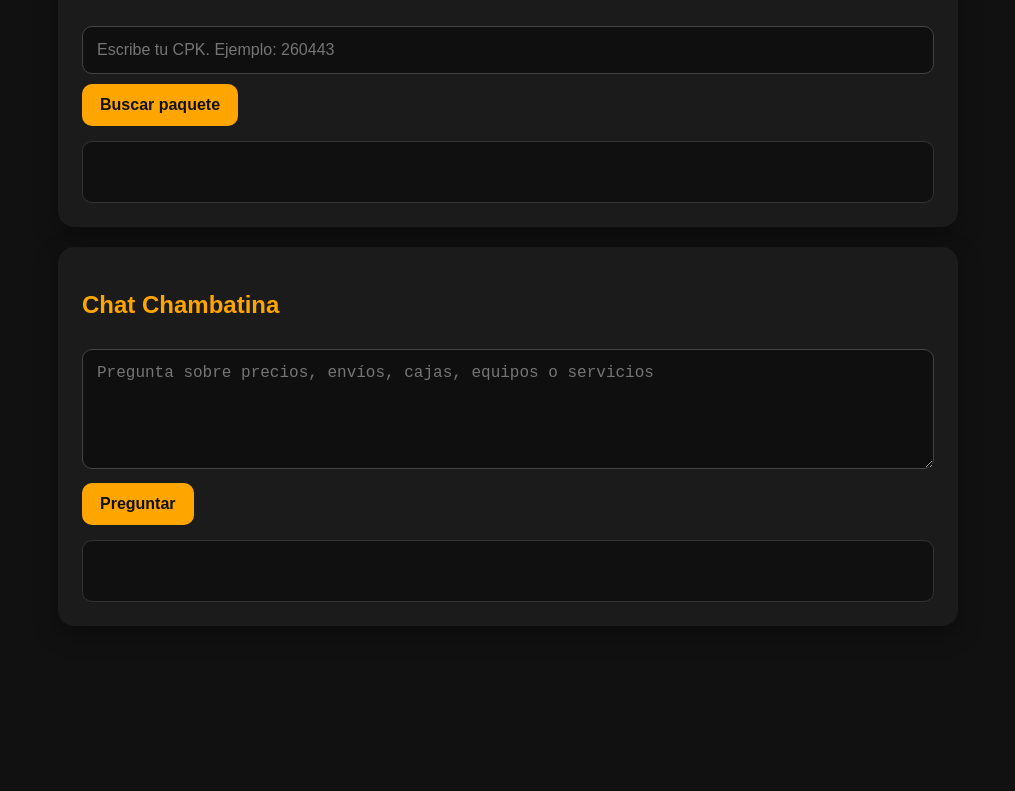
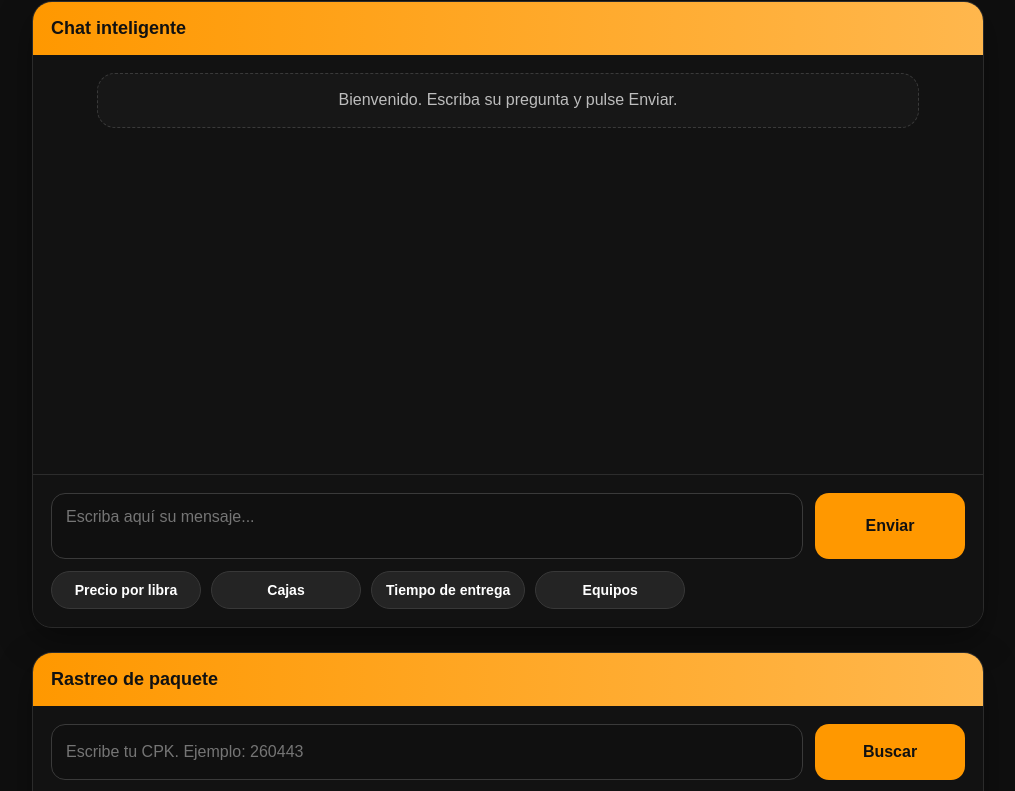
Before and after one commit to Chambatina1/Rastreador-, a website: page index.html in a window 1280 px wide. Shown: the part 108-899 px from the top of the page, without its empty margins (132-1147 px from the left). Before the commit the page ends 800 px from the top, so only its background shows below. Drawn offline with Linux system fonts and the light colour scheme.

Commit message:
Update index.html

```diff
--- a/index.html
+++ b/index.html
@@ -3,116 +3,252 @@
 <head>
   <meta charset="UTF-8" />
   <meta name="viewport" content="width=device-width, initial-scale=1.0" />
-  <title>Chambatina</title>
+  <title>Robot Chambatina</title>
   <style>
-    body{
+    * { box-sizing: border-box; }
+
+    body {
+      margin: 0;
       font-family: Arial, sans-serif;
-      background:#111;
-      color:#fff;
-      margin:0;
-      padding:20px;
+      background: #0f0f0f;
+      color: #fff;
     }
-    .wrap{
-      max-width:900px;
-      margin:0 auto;
+
+    .wrap {
+      max-width: 1000px;
+      margin: 0 auto;
+      padding: 24px;
     }
-    .card{
-      background:#1b1b1b;
-      border-radius:16px;
-      padding:24px;
-      margin-bottom:20px;
-      box-shadow:0 8px 25px rgba(0,0,0,.35);
+
+    .top {
+      text-align: center;
+      margin-bottom: 20px;
     }
-    h1,h2{ color:orange; }
-    input, textarea{
-      width:100%;
-      box-sizing:border-box;
-      padding:14px;
-      border-radius:10px;
-      border:1px solid #444;
-      background:#0f0f0f;
-      color:#fff;
-      margin-top:10px;
-      margin-bottom:10px;
-      font-size:16px;
+
+    .top h1 {
+      margin: 0;
+      color: #ff9800;
+      font-size: 34px;
     }
-    button{
-      background:orange;
-      color:#111;
-      border:none;
-      border-radius:10px;
-      padding:12px 18px;
-      font-size:16px;
-      font-weight:bold;
-      cursor:pointer;
-      margin-right:10px;
+
+    .top p {
+      margin: 8px 0 0;
+      color: #d0d0d0;
+      font-size: 16px;
     }
-    #resultadoRastreo, #resultadoChat{
-      margin-top:15px;
-      background:#101010;
-      border:1px solid #333;
-      border-radius:10px;
-      padding:15px;
-      white-space:pre-line;
-      min-height:30px;
+
+    .card {
+      background: #1b1b1b;
+      border: 1px solid #2b2b2b;
+      border-radius: 20px;
+      overflow: hidden;
+      box-shadow: 0 12px 35px rgba(0,0,0,0.35);
+      margin-bottom: 24px;
+    }
+
+    .header {
+      background: linear-gradient(90deg, #ff9800, #ffb74d);
+      color: #111;
+      padding: 16px 18px;
+      font-weight: bold;
+      font-size: 18px;
+    }
+
+    .content {
+      padding: 18px;
+      background: #121212;
+    }
+
+    .chat-box {
+      height: 420px;
+      overflow-y: auto;
+      padding: 18px;
+      background: #121212;
+      scroll-behavior: smooth;
+      border-bottom: 1px solid #2c2c2c;
+    }
+
+    .msg {
+      max-width: 82%;
+      padding: 14px 16px;
+      border-radius: 18px;
+      margin-bottom: 14px;
+      line-height: 1.55;
+      white-space: pre-wrap;
+      word-wrap: break-word;
+      font-size: 16px;
+    }
+
+    .user {
+      margin-left: auto;
+      background: #ff9800;
+      color: #111;
+      border-bottom-right-radius: 6px;
+    }
+
+    .bot {
+      margin-right: auto;
+      background: #232323;
+      color: #fff;
+      border: 1px solid #333;
+      border-bottom-left-radius: 6px;
+    }
+
+    .system {
+      margin: 0 auto 14px;
+      background: #171717;
+      color: #bdbdbd;
+      border: 1px dashed #3a3a3a;
+      text-align: center;
+      max-width: 90%;
+    }
+
+    .typing {
+      opacity: 0.8;
+      font-style: italic;
+    }
+
+    .input-row {
+      display: flex;
+      gap: 12px;
+      align-items: stretch;
+    }
+
+    textarea, input {
+      flex: 1;
+      resize: none;
+      min-height: 56px;
+      padding: 14px;
+      border-radius: 14px;
+      border: 1px solid #3a3a3a;
+      background: #101010;
+      color: #fff;
+      font-size: 16px;
+      outline: none;
+      font-family: Arial, sans-serif;
+    }
+
+    button {
+      min-width: 150px;
+      border: none;
+      border-radius: 14px;
+      background: #ff9800;
+      color: #111;
+      font-weight: bold;
+      font-size: 16px;
+      cursor: pointer;
+      padding: 0 18px;
+    }
+
+    button:disabled {
+      opacity: 0.55;
+      cursor: not-allowed;
+    }
+
+    .quick-row {
+      display: flex;
+      flex-wrap: wrap;
+      gap: 10px;
+      margin-top: 12px;
+    }
+
+    .quick-btn {
+      background: #242424;
+      color: #fff;
+      border: 1px solid #383838;
+      border-radius: 999px;
+      padding: 10px 14px;
+      font-size: 14px;
+      cursor: pointer;
+    }
+
+    #resultadoRastreo {
+      margin-top: 14px;
+      padding: 14px;
+      border-radius: 14px;
+      background: #101010;
+      border: 1px solid #333;
+      min-height: 50px;
+      white-space: pre-wrap;
+    }
+
+    @media (max-width: 700px) {
+      .wrap { padding: 14px; }
+      .chat-box { height: 360px; }
+      .input-row { flex-direction: column; }
+      button { min-height: 52px; }
+      .msg { max-width: 90%; }
     }
   </style>
 </head>
 <body>
   <div class="wrap">
-    <div class="card">
-      <h1>Rastreador Chambatina</h1>
-      <input id="cpk" placeholder="Escribe tu CPK. Ejemplo: 260443" />
-      <button onclick="buscarRastreo()">Buscar paquete</button>
-      <div id="resultadoRastreo"></div>
+    <div class="top">
+      <h1>Robot Chambatina</h1>
+      <p>Asistente con chat y rastreo</p>
     </div>
 
     <div class="card">
-      <h2>Chat Chambatina</h2>
-      <textarea id="mensaje" rows="5" placeholder="Pregunta sobre precios, envíos, cajas, equipos o servicios"></textarea>
-      <button onclick="preguntarIA()">Preguntar</button>
-      <div id="resultadoChat"></div>
+      <div class="header">Chat inteligente</div>
+      <div id="chatBox" class="chat-box">
+        <div class="msg system">Bienvenido. Escriba su pregunta y pulse Enviar.</div>
+      </div>
+      <div class="content">
+        <div class="input-row">
+          <textarea id="mensaje" placeholder="Escriba aquí su mensaje..."></textarea>
+          <button id="btnEnviar" type="button">Enviar</button>
+        </div>
+
+        <div class="quick-row">
+          <button class="quick-btn" type="button" onclick="ponerPregunta('¿Cuál es el precio por libra?')">Precio por libra</button>
+          <button class="quick-btn" type="button" onclick="ponerPregunta('¿Qué cajas tienen disponibles?')">Cajas</button>
+          <button class="quick-btn" type="button" onclick="ponerPregunta('¿Cuánto demora el envío?')">Tiempo de entrega</button>
+          <button class="quick-btn" type="button" onclick="ponerPregunta('¿Qué equipos manejan?')">Equipos</button>
+        </div>
+      </div>
+    </div>
+
+    <div class="card">
+      <div class="header">Rastreo de paquete</div>
+      <div class="content">
+        <div class="input-row">
+          <input id="cpk" type="text" placeholder="Escribe tu CPK. Ejemplo: 260443" />
+          <button id="btnRastreo" type="button">Buscar</button>
+        </div>
+        <div id="resultadoRastreo">Escribe tu CPK y pulsa Buscar.</div>
+      </div>
     </div>
   </div>
 
   <script>
-    async function buscarRastreo() {
-      const cpk = document.getElementById("cpk").value.trim();
-      const box = document.getElementById("resultadoRastreo");
+    const chatBox = document.getElementById("chatBox");
+    const mensajeInput = document.getElementById("mensaje");
+    const btnEnviar = document.getElementById("btnEnviar");
+    const btnRastreo = document.getElementById("btnRastreo");
 
-      if (!cpk) {
-        box.textContent = "Escribe un CPK válido.";
-        return;
-      }
-
-      box.textContent = "Buscando...";
-
-      try {
-        const res = await fetch("/api/rastreo/" + encodeURIComponent(cpk));
-        const data = await res.json();
-
-        if (!data.ok) {
-          box.textContent = data.mensaje || "No se encontró el paquete.";
-          return;
-        }
-
-        box.textContent = "Estado: " + data.estado + "\n\n" + data.descripcion;
-      } catch (e) {
-        console.error(e);
-        box.textContent = "No fue posible conectar con el servidor.";
-      }
+    function agregarMensaje(texto, tipo) {
+      const div = document.createElement("div");
+      div.className = "msg " + tipo;
+      div.textContent = texto;
+      chatBox.appendChild(div);
+      chatBox.scrollTop = chatBox.scrollHeight;
+      return div;
     }
 
-    async function preguntarIA() {
-      const mensaje = document.getElementById("mensaje").value.trim();
-      const box = document.getElementById("resultadoChat");
+    function ponerPregunta(texto) {
+      mensajeInput.value = texto;
+      mensajeInput.focus();
+    }
 
-      if (!mensaje) {
-        box.textContent = "Escribe una pregunta.";
-        return;
-      }
+    async function enviarMensaje() {
+      const mensaje = mensajeInput.value.trim();
+      if (!mensaje) return;
 
-      box.textContent = "Consultando...";
+      agregarMensaje(mensaje, "user");
+      mensajeInput.value = "";
+      btnEnviar.disabled = true;
+
+      const typing = agregarMensaje("Escribiendo respuesta...", "bot typing");
 
       try {
         const res = await fetch("/api/chat", {
@@ -124,18 +260,71 @@
         });
 
         const data = await res.json();
+        typing.remove();
 
-        if (!data.ok) {
-          box.textContent = data.mensaje || "No se pudo obtener respuesta.";
+        if (!res.ok || !data.ok) {
+          agregarMensaje(data?.mensaje || "Error del servidor.", "bot");
+          btnEnviar.disabled = false;
           return;
         }
 
-        box.textContent = data.respuesta;
-      } catch (e) {
-        console.error(e);
-        box.textContent = "No fue posible conectar con el servidor.";
+        agregarMensaje(data.respuesta || "No hubo respuesta.", "bot");
+      } catch (error) {
+        typing.remove();
+        agregarMensaje("No fue posible conectar con el servidor.", "bot");
+        console.error(error);
+      }
+
+      btnEnviar.disabled = false;
+      mensajeInput.focus();
+    }
+
+    async function buscarRastreo() {
+      const cpk = document.getElementById("cpk").value.trim();
+      const resultado = document.getElementById("resultadoRastreo");
+
+      if (!cpk) {
+        resultado.textContent = "Escribe un CPK válido.";
+        return;
+      }
+
+      resultado.textContent = "Buscando...";
+
+      try {
+        const res = await fetch("/api/rastreo/" + encodeURIComponent(cpk));
+        const data = await res.json();
+
+        if (!data.ok) {
+          resultado.textContent = data.mensaje || "No se encontró el paquete.";
+          return;
+        }
+
+        resultado.textContent =
+          "Estado: " + data.estado +
+          "\nDescripción: " + data.descripcion +
+          "\nFecha: " + data.fecha;
+      } catch (error) {
+        resultado.textContent = "No fue posible conectar con el servidor.";
+        console.error(error);
       }
     }
+
+    btnEnviar.addEventListener("click", enviarMensaje);
+    btnRastreo.addEventListener("click", buscarRastreo);
+
+    mensajeInput.addEventListener("keydown", function(e) {
+      if (e.key === "Enter" && !e.shiftKey) {
+        e.preventDefault();
+        enviarMensaje();
+      }
+    });
+
+    document.getElementById("cpk").addEventListener("keydown", function(e) {
+      if (e.key === "Enter") {
+        e.preventDefault();
+        buscarRastreo();
+      }
+    });
   </script>
 </body>
 </html>
```
